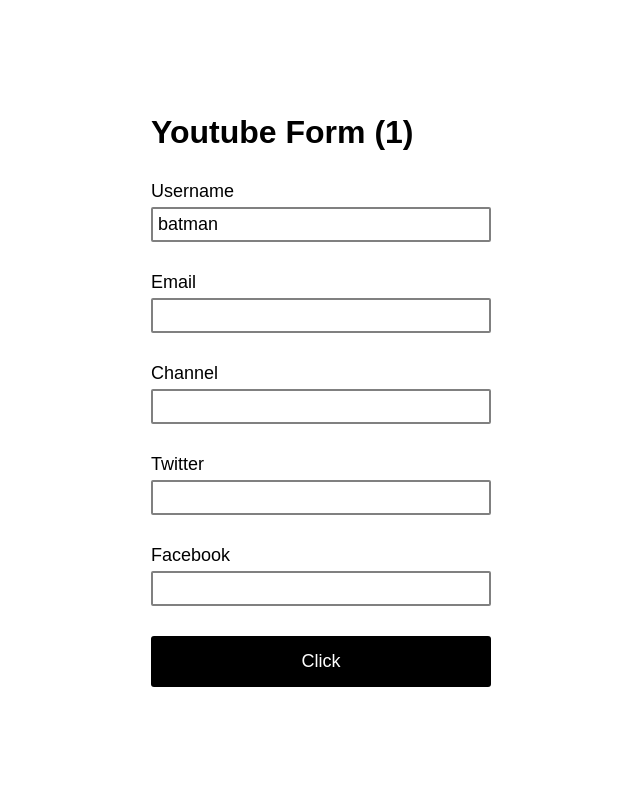
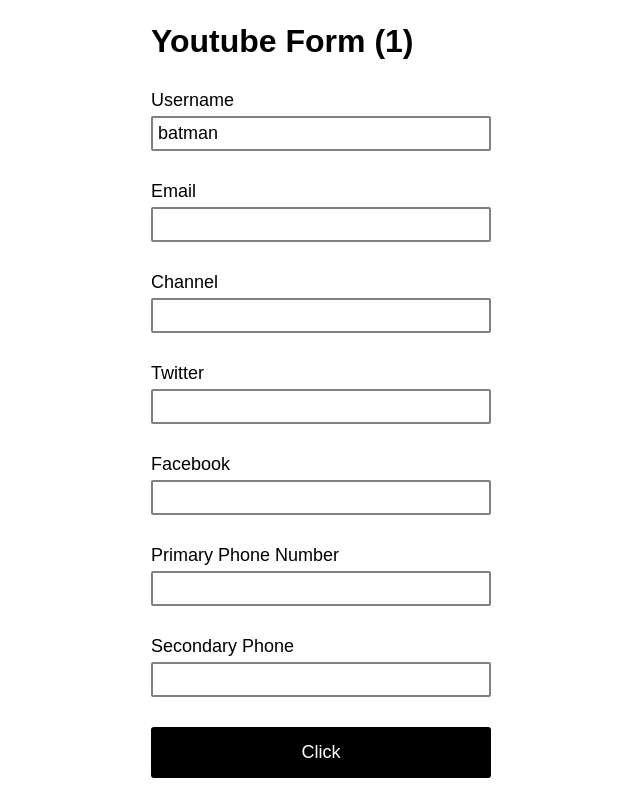
Before and after one commit to muhriddin20056525/react-hook-form, a React (Vite) app: page / in a window 1280 px wide. Shown: the whole page, without its empty margins (319-959 px from the left). Built offline with nearby package versions, Linux system fonts and the light colour scheme.

Commit message:
9-dars Arrays

```diff
--- a/src/components/YoutubeForm.tsx
+++ b/src/components/YoutubeForm.tsx
@@ -11,6 +11,7 @@
     twitter: string;
     facebook: string;
   };
+  phoneNumbers: string[];
 };
 
 export default function YoutubeForm() {
@@ -23,6 +24,7 @@
         twitter: "",
         facebook: "",
       },
+      phoneNumbers: ["", ""],
     },
   });
   const { register, control, handleSubmit, formState } = form;
@@ -107,6 +109,24 @@
           <p className="error-message">{errors.social?.facebook?.message}</p>
         </div>
 
+        <div className="form-control">
+          <label htmlFor="primary-phone">Primary Phone Number</label>
+          <input
+            type="text"
+            id="primary-phone"
+            {...register("phoneNumbers.0")}
+          />
+        </div>
+
+        <div className="form-control">
+          <label htmlFor="secondary-phone">Secondary Phone</label>
+          <input
+            type="text"
+            {...register("phoneNumbers.1")}
+            id="secondary-phone"
+          />
+        </div>
+
         <button>Click</button>
       </form>
       <DevTool control={control} />
```
Also changed, not shown: 1 other file (tests, documents, lock files or other folders).
